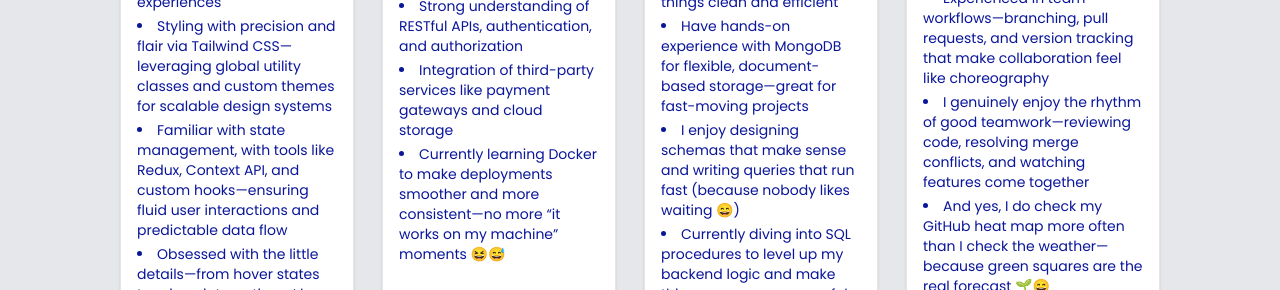
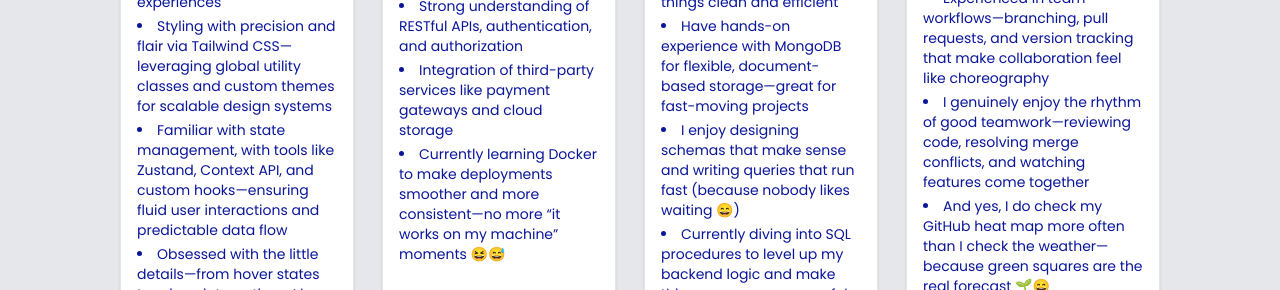
Before and after one commit to Neel-max-cpu/portfolio, a Next.js app: page / in a window 1280 px wide. Shown: the part 1740-2030 px from the top of the page. Built offline with nearby package versions, Linux system fonts and the light colour scheme; a web font is replaced by a local one.

Commit message:
update :memo:

```diff
--- a/src/data/dataMaps.ts
+++ b/src/data/dataMaps.ts
@@ -47,7 +47,7 @@
     desc: [
       "Crafting responsive, intuitive UIs using React, Next.js, Angular, and Vite for seamless cross-device experiences",
       "Styling with precision and flair via Tailwind CSS—leveraging global utility classes and custom themes for scalable design systems",
-      "Familiar with state management, with tools like Redux, Context API, and custom hooks—ensuring fluid user interactions and predictable data flow",
+      "Familiar with state management, with tools like Zustand, Context API, and custom hooks—ensuring fluid user interactions and predictable data flow",
       "Obsessed with the little details—from hover states to micro-interactions, I love adding those subtle touches that make users smile and interfaces feel alive 😉",
 
     ],
```
